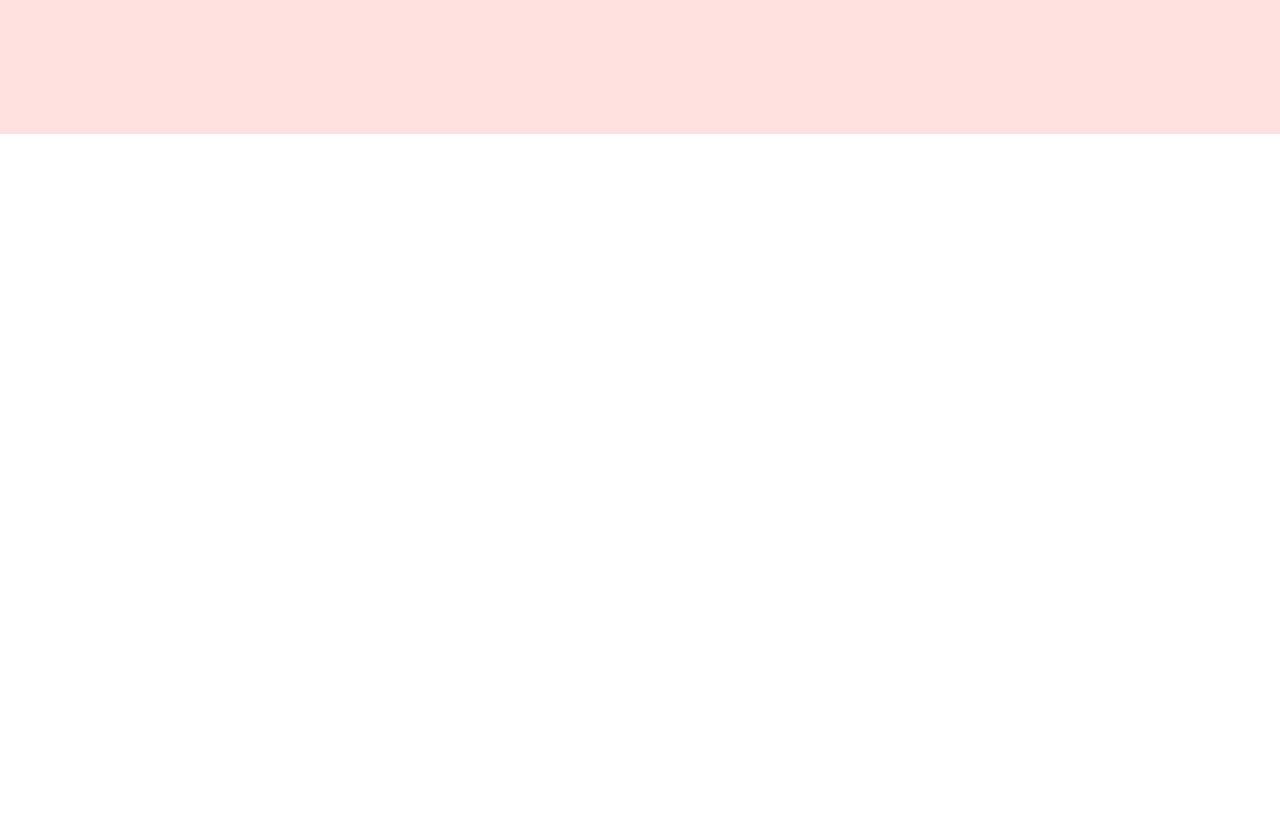
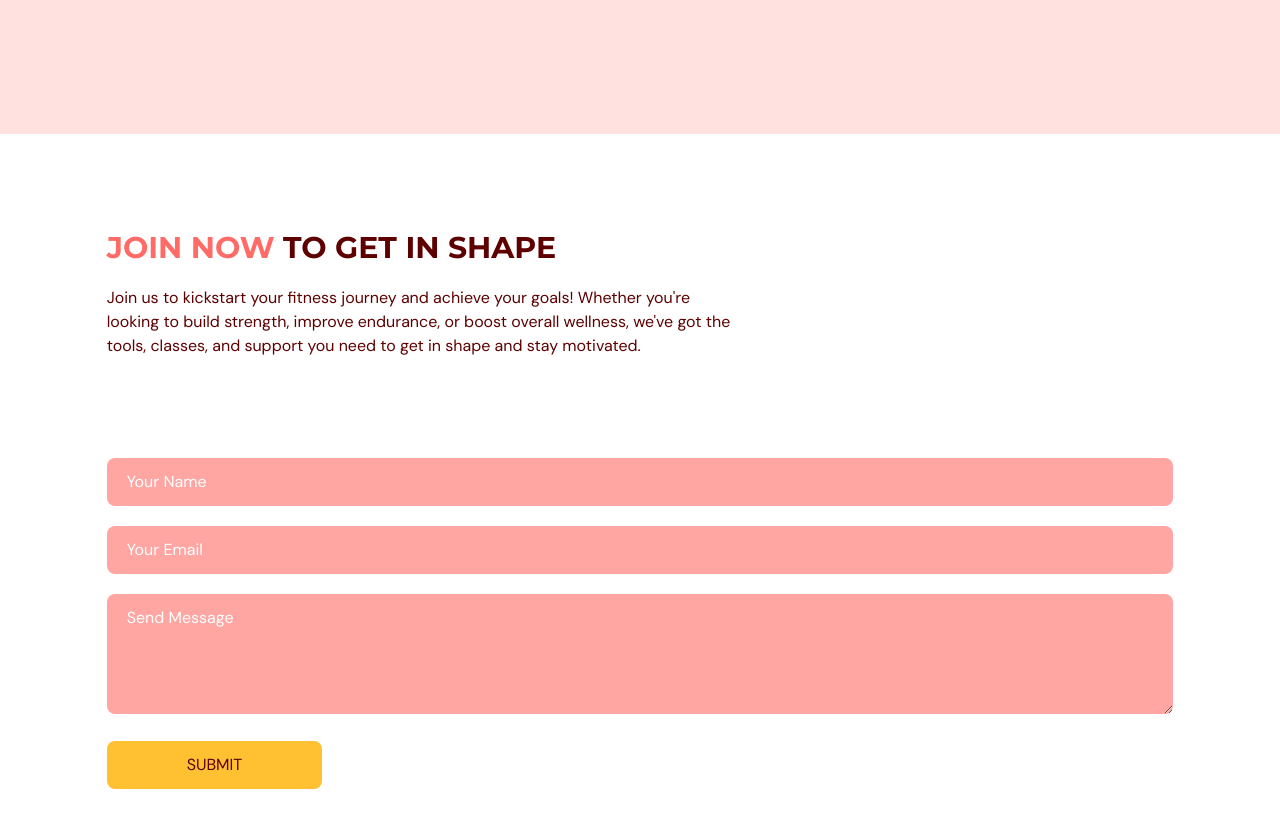
Before and after one commit to Rojan011/gymapp, a React (Vite) app: page / in a window 1280 px wide. Shown: the part 2900-3728 px from the top of the page. Before the commit the page ends 3034 px from the top, so only its background shows below. Built offline with nearby package versions, Linux system fonts and the light colour scheme.

Commit message:
feature-form

```diff
--- a/package.json
+++ b/package.json
@@ -15,7 +15,8 @@
     "framer-motion": "^11.13.1",
     "react": "^18.3.1",
     "react-anchor-link-smooth-scroll": "^1.0.12",
-    "react-dom": "^18.3.1"
+    "react-dom": "^18.3.1",
+    "react-hook-form": "^7.54.1"
   },
   "devDependencies": {
     "@eslint/js": "^9.15.0",
--- a/src/App.tsx
+++ b/src/App.tsx
@@ -4,6 +4,7 @@
 import Home from "./scenes/home";
 import Benefits from "./scenes/benefits";
 import OurClasses from "./scenes/ourClasses";
+import ContactUs from "./scenes/contactUs";
 
 function App() {
   const [selectedPage, setSelectedPage] = useState<SelectedPage>(
@@ -36,6 +37,7 @@
       <Home setSelectedPage={setSelectedPage} />
       <Benefits setSelectedPage={setSelectedPage} />
       <OurClasses setSelectedPage={setSelectedPage} />
+      <ContactUs setSelectedPage={setSelectedPage} />
     </div>
   );
 }
--- /dev/null
+++ b/src/scenes/contactUs/index.tsx
@@ -0,0 +1,145 @@
+import { motion } from "framer-motion";
+import { SelectedPage } from "../../shared/types";
+import { useForm } from "react-hook-form";
+import ContactUsPageGraphic from "../../assets/ContactUsPageGraphic.png";
+import HText from "../../shared/HText";
+
+type Props = {
+  setSelectedPage: (value: SelectedPage) => void;
+};
+
+const ContactUs = ({ setSelectedPage }: Props) => {
+  const inputStyles = `mt-5 w-full rounded-lg bg-primary-300 px-5 py-3 placeholder-white`;
+  const {
+    register,
+    trigger,
+    formState: { errors },
+  } = useForm();
+  const onSubmit = async (e: any) => {
+    const isValid = await trigger();
+    if (!isValid) {
+      e.preventDefault();
+    }
+  };
+
+  return (
+    <section id="contactus" className="mx-auto w-5/6 pt-24 pb-32">
+      <motion.div
+        onViewportEnter={() => setSelectedPage(SelectedPage.ContactUs)}
+      >
+        {/* Header */}
+        <motion.div
+          className="md:w-3/5"
+          initial="hidden"
+          whileInView="visible"
+          viewport={{ once: true, amount: 0.5 }}
+          transition={{ duration: 0.5 }}
+          variants={{
+            hidden: { opacity: 0, x: -50 },
+            visible: { opacity: 1, x: 0 },
+          }}
+        >
+          <HText>
+            <span className="text-primary-500 ">JOIN NOW</span> TO GET IN SHAPE
+          </HText>
+          <p className="my-5">
+            Join us to kickstart your fitness journey and achieve your goals!
+            Whether you're looking to build strength, improve endurance, or
+            boost overall wellness, we've got the tools, classes, and support
+            you need to get in shape and stay motivated.
+          </p>
+        </motion.div>
+        {/* FORM AND IMAGE */}
+        <div className="mt-10 justify-between gap-8 md:flex">
+          <motion.div
+            className="mt-10 basis:3/5md:mt-0"
+            initial="hidden"
+            whileInView="visible"
+            viewport={{ once: true, amount: 0.5 }}
+            transition={{ duration: 0.5 }}
+            variants={{
+              hidden: { opacity: 0, y: 50 },
+              visible: { opacity: 1, y: 0 },
+            }}
+          >
+            <form
+              target="_blank"
+              onSubmit={onSubmit}
+              method="POST"
+              action="https://formsubmit.co/your@email.com"
+            >
+              {/* Your Name */}
+
+              <input
+                className={inputStyles}
+                type="text"
+                placeholder="Your Name"
+                {...register("name", {
+                  required: true,
+                  maxLength: 100,
+                })}
+              />
+              {errors.name && (
+                <p className="mt-1 text-primary-500">
+                  {errors.name.type === "required" &&
+                    "You need to fill out your name to sign up you dummy"}
+                  {errors.name.type === "maxLength" &&
+                    "Your name is surely not that long so stop playing"}
+                </p>
+              )}
+
+              {/* Your Email */}
+
+              <input
+                className={inputStyles}
+                type="email"
+                placeholder="Your Email"
+                {...register("email", {
+                  required: true,
+                  pattern: /^[A-Z0-9._%+-]+@[A-Z0-9.-]+\.[A-Z]{2,}$/i,
+                })}
+              />
+              {errors.email && (
+                <p className="mt-1 text-primary-500">
+                  {errors.email.type === "required" &&
+                    "You need to fill out your email to sign up you dummy"}
+                  {errors.email.type === "pattern" &&
+                    "Type in your email correctly!"}
+                </p>
+              )}
+
+              {/* Message */}
+
+              <textarea
+                className={inputStyles}
+                rows={4}
+                cols={50}
+                placeholder="Send Message"
+                {...register("message", {
+                  required: true,
+                  maxLength: 2000,
+                })}
+              />
+              {errors.message && (
+                <p className="mt-1 text-primary-500">
+                  {errors.message.type === "required" &&
+                    "Send some details about yourself or to ask any other queries"}
+                  {errors.message.type === "maxLength" &&
+                    "Send a little shorter message will you"}
+                </p>
+              )}
+              <button
+                type="submit"
+                className="mt-5 rounded-lg bg-secondary-500 px-20 py-3 transition duration-500 hover:text-white"
+              >
+                SUBMIT
+              </button>
+            </form>
+          </motion.div>
+        </div>
+      </motion.div>
+    </section>
+  );
+};
+
+export default ContactUs;
```
Also changed, not shown: 1 other file (tests, documents, lock files or other folders).
